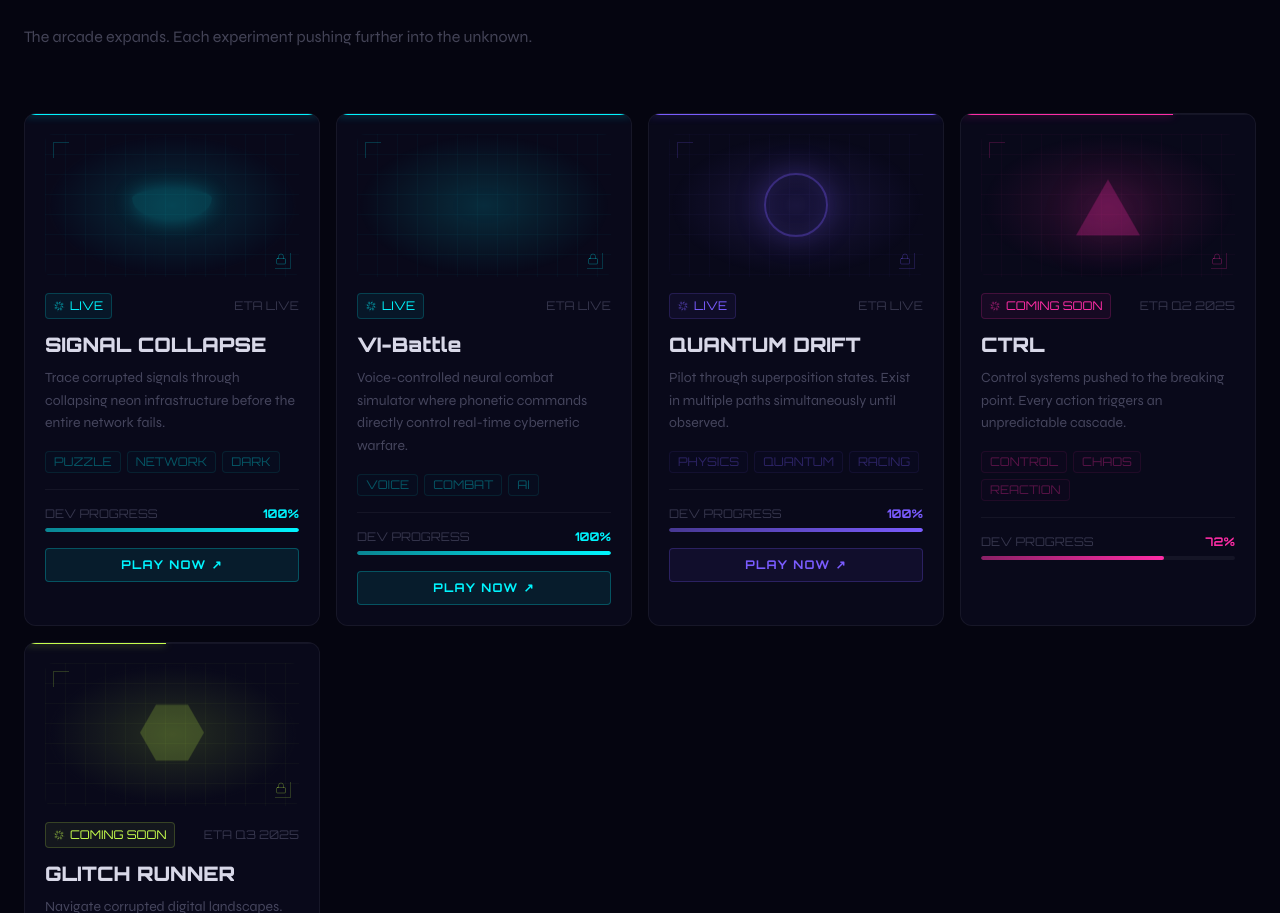
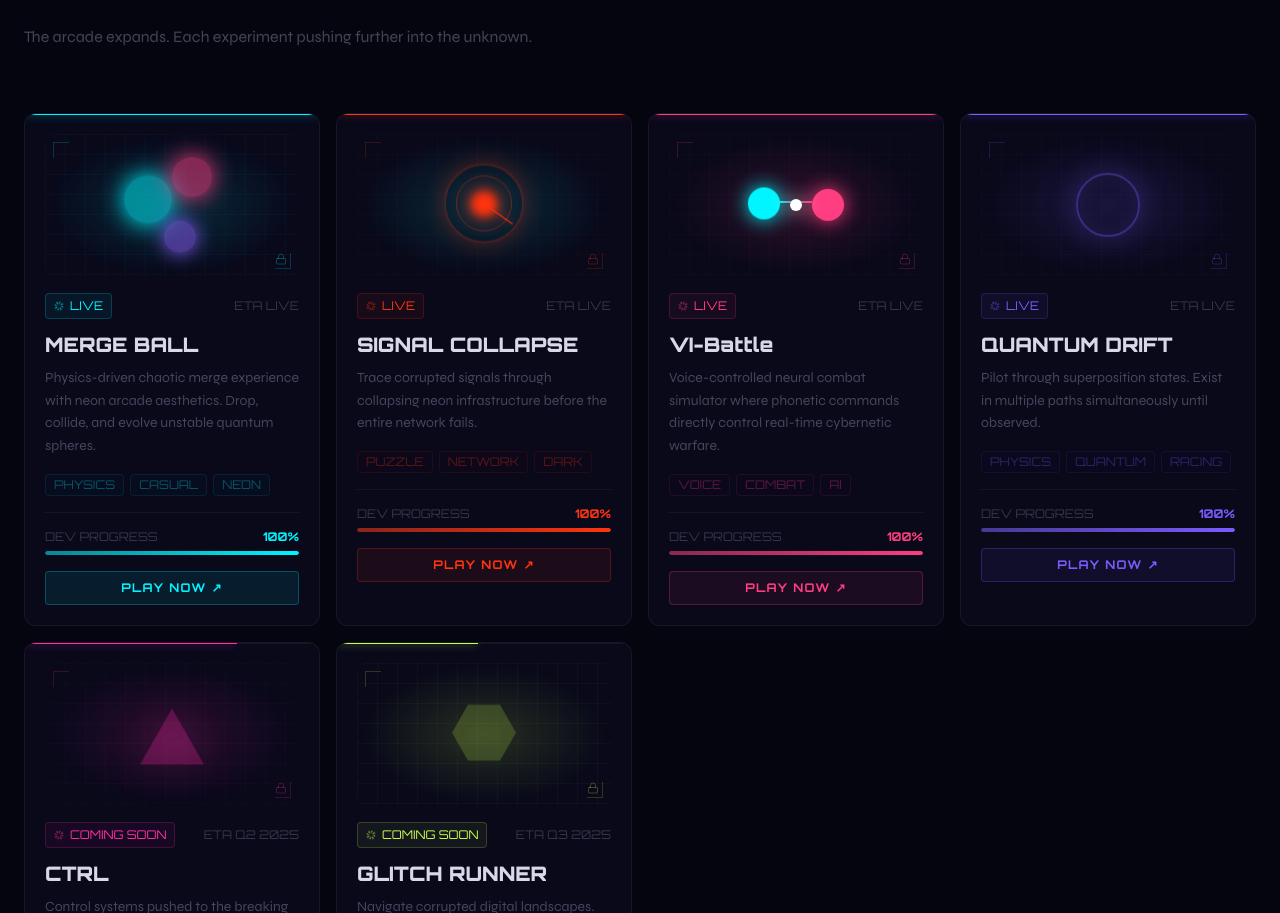
Before and after one commit to Die-Another-Day/Arqadex, a Next.js app: page / in a window 1280 px wide. Shown: the part 1873-2786 px from the top of the page. Built offline with nearby package versions, Linux system fonts and the light colour scheme.

Commit message:
Better Shps

```diff
--- a/components/GameGrid.tsx
+++ b/components/GameGrid.tsx
@@ -5,18 +5,32 @@ import { motion, useInView } from 'framer-motion'
 import { Lock, Loader } from 'lucide-react'
 
 const UPCOMING_GAMES = [
+{
+  id: 'merge-ball',
+  title: 'MERGE BALL',
+  url: '/merge-ball',
+  description:
+    'Physics-driven chaotic merge experience with neon arcade aesthetics. Drop, collide, and evolve unstable quantum spheres.',
+  tags: ['PHYSICS', 'CASUAL', 'NEON'],
+  color: '#00F5FF',
+  accent: 'rgba(0, 245, 255, 0.15)',
+  border: 'rgba(0, 245, 255, 0.3)',
+  progress: 100,
+  eta: 'LIVE',
+  shape: 'merge',
+},
   {
     id: 'signal-collapse',
     title: 'SIGNAL COLLAPSE',
     url: 'https://die-another-day.github.io/SIGNAL-COLLAPSE/',
     description:'Trace corrupted signals through collapsing neon infrastructure before the entire network fails.',
     tags: ['PUZZLE', 'NETWORK', 'DARK'],
-    color: '#00F5FF',
+    color: '#FF3410',
     accent: 'rgba(0, 245, 255, 0.15)',
     border: 'rgba(0, 245, 255, 0.3)',
     progress: 100,
     eta: 'LIVE',
-    shape: 'wave',
+    shape: 'combat',
   },
 
 {
@@ -26,12 +40,12 @@ const UPCOMING_GAMES = [
   description:
     'Voice-controlled neural combat simulator where phonetic commands directly control real-time cybernetic warfare.',
   tags: ['VOICE', 'COMBAT', 'AI'],
-  color: '#00F5FF',
-  accent: 'rgba(0, 245, 255, 0.15)',
-  border: 'rgba(0, 245, 255, 0.3)',
+  color: '#FF3D81',
+  accent: 'rgba(255, 61, 129, 0.15)',
+  border: 'rgba(255, 62, 129, 0.3)',
   progress: 100,
   eta: 'LIVE',
-  shape: 'neural',
+  shape: 'duel',
 },
   {
     id: 'quantum-drift',
@@ -121,6 +135,129 @@ function GamePreview({ game }: { game: typeof UPCOMING_GAMES[0] }) {
             }}
           />
         )}
+{game.shape === 'combat' && (
+  <div className="relative w-20 h-20 float">
+    {/* Outer radar ring */}
+    <div
+      className="absolute inset-0 rounded-full"
+      style={{
+        border: `2px solid ${game.color}40`,
+        boxShadow: `0 0 25px ${game.color}50`,
+      }}
+    />
+
+    {/* Inner ring */}
+    <div
+      className="absolute inset-3 rounded-full"
+      style={{
+        border: `1px solid ${game.color}60`,
+      }}
+    />
+
+    {/* Core */}
+    <div
+      className="absolute inset-[34%] rounded-full"
+      style={{
+        background: game.color,
+        filter: `blur(4px)`,
+        boxShadow: `0 0 20px ${game.color}`,
+      }}
+    />
+
+    {/* Pulse line */}
+    <div
+      className="absolute left-1/2 top-1/2 origin-left"
+      style={{
+        width: '35px',
+        height: '1px',
+        background: game.color,
+        transform: 'rotate(35deg)',
+        boxShadow: `0 0 10px ${game.color}`,
+      }}
+    />
+  </div>
+)}
+{game.shape === 'merge' && (
+  <div className="relative w-24 h-24">
+    <div
+      className="absolute w-12 h-12 rounded-full float"
+      style={{
+        background: '#00F5FF80',
+        left: '0px',
+        top: '20px',
+        boxShadow: '0 0 25px #00F5FF',
+      }}
+    />
+
+    <div
+      className="absolute w-10 h-10 rounded-full float-delay-1"
+      style={{
+        background: '#FF3D8180',
+        right: '8px',
+        top: '0px',
+        boxShadow: '0 0 25px #FF3D81',
+      }}
+    />
+
+    <div
+      className="absolute w-8 h-8 rounded-full float-delay-2"
+      style={{
+        background: '#8B5CF680',
+        left: '40px',
+        bottom: '0px',
+        boxShadow: '0 0 20px #8B5CF6',
+      }}
+    />
+  </div>
+)}
+{game.shape === 'duel' && (
+  <div className="relative w-24 h-16 flex items-center justify-between">
+
+    {/* Left fighter */}
+    <div className="relative">
+      <div
+        className="w-8 h-8 rounded-full float"
+        style={{
+          background: '#00F5FF',
+          boxShadow: '0 0 20px #00F5FF',
+        }}
+      />
+      <div
+        className="absolute top-3 left-8 w-8 h-[2px]"
+        style={{
+          background: 'linear-gradient(to right, #00F5FF, transparent)',
+        }}
+      />
+    </div>
+
+    {/* Right fighter */}
+    <div className="relative">
+      <div
+        className="w-8 h-8 rounded-full float-delay-1"
+        style={{
+          background: '#FF3D81',
+          boxShadow: '0 0 20px #FF3D81',
+        }}
+      />
+      <div
+        className="absolute top-3 right-8 w-8 h-[2px]"
+        style={{
+          background: 'linear-gradient(to left, #FF3D81, transparent)',
+        }}
+      />
+    </div>
+
+    {/* Center clash */}
+    <div
+      className="absolute left-1/2 top-1/2 w-3 h-3 rounded-full"
+      style={{
+        background: '#FFFFFF',
+        transform: 'translate(-50%, -50%)',
+        boxShadow: '0 0 20px #FFFFFF',
+      }}
+    />
+  </div>
+)}
         {game.shape === 'wave' && (
           <div
             className="w-20 h-8 float-delay-2"
```
